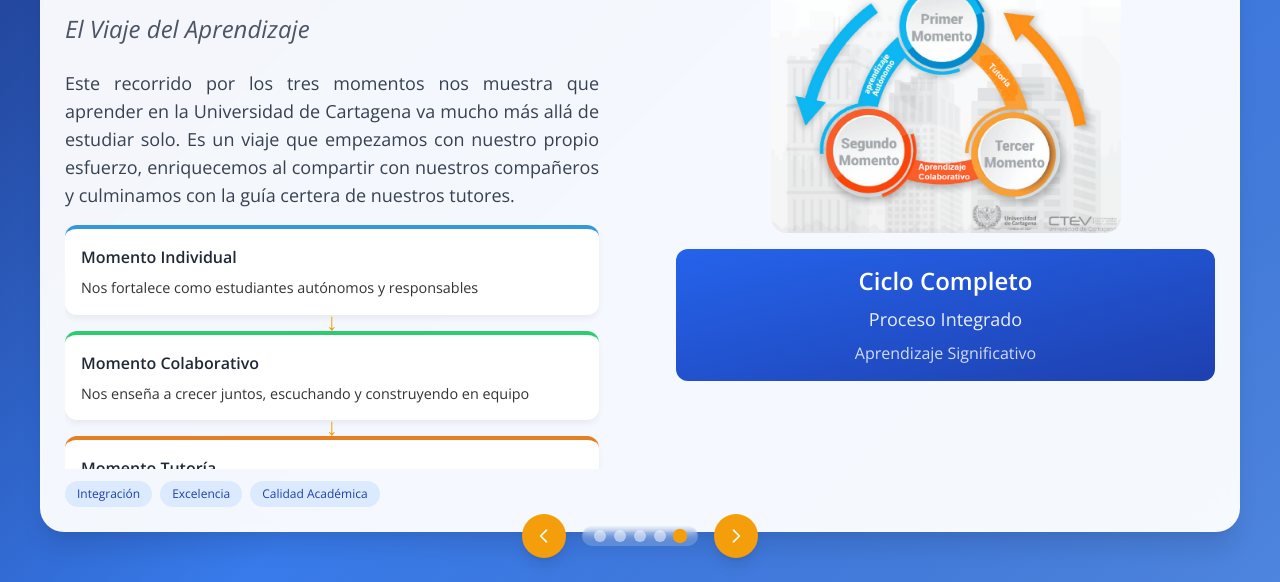
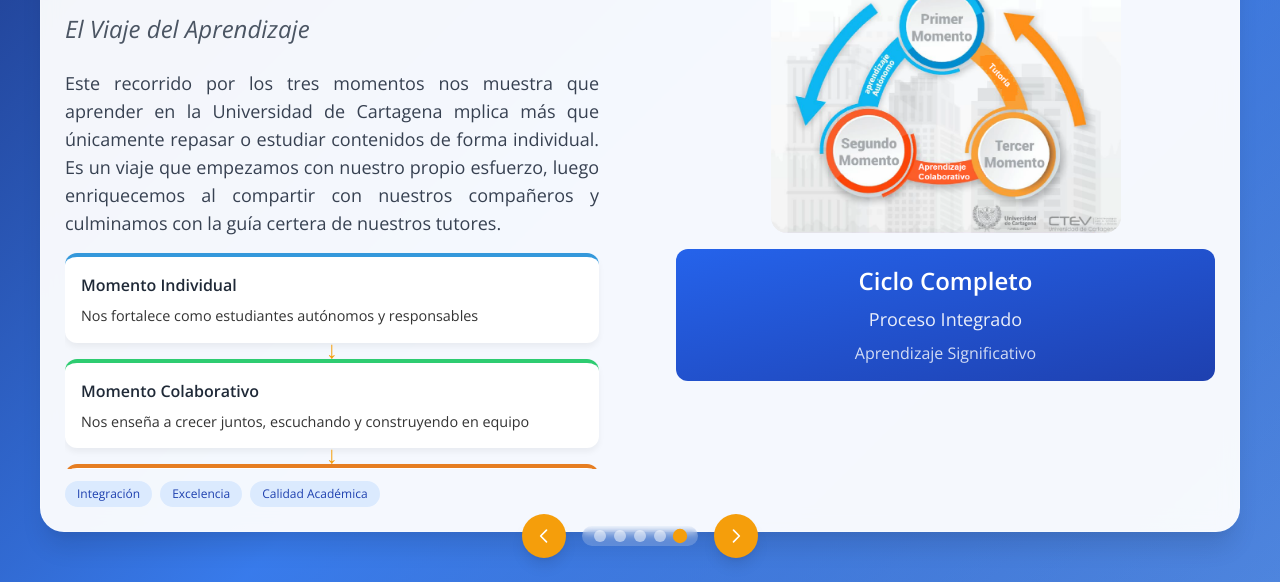
Before and after one commit to luisi2025/Actividad-Unidad-2-NextCode, a plain HTML site: page index.html in a window 1280 px wide. Both pictures are taken after a click on the button 544 px from the left and 754 px from the top of the page. Shown: the part 218-800 px from the top of the page. Drawn offline with nearby package versions, Linux system fonts and the light colour scheme.

Commit message:
Update index.html

```diff
--- a/index.html
+++ b/index.html
@@ -546,7 +546,7 @@
 
                     <div class="text-block">
                         <p class="body-font text-lg text-gray-700 mb-4">
-                            Este recorrido por los tres momentos nos muestra que aprender en la Universidad de Cartagena va mucho más allá de estudiar solo. Es un viaje que empezamos con nuestro propio esfuerzo, enriquecemos al compartir con nuestros compañeros y culminamos con la guía certera de nuestros tutores.
+                            Este recorrido por los tres momentos nos muestra que aprender en la Universidad de Cartagena mplica más que únicamente repasar o estudiar contenidos de forma individual. Es un viaje que empezamos con nuestro propio esfuerzo, luego enriquecemos al compartir con nuestros compañeros y culminamos con la guía certera de nuestros tutores.
                         </p>
 
                         <div class="flow-step step-m1">
```
